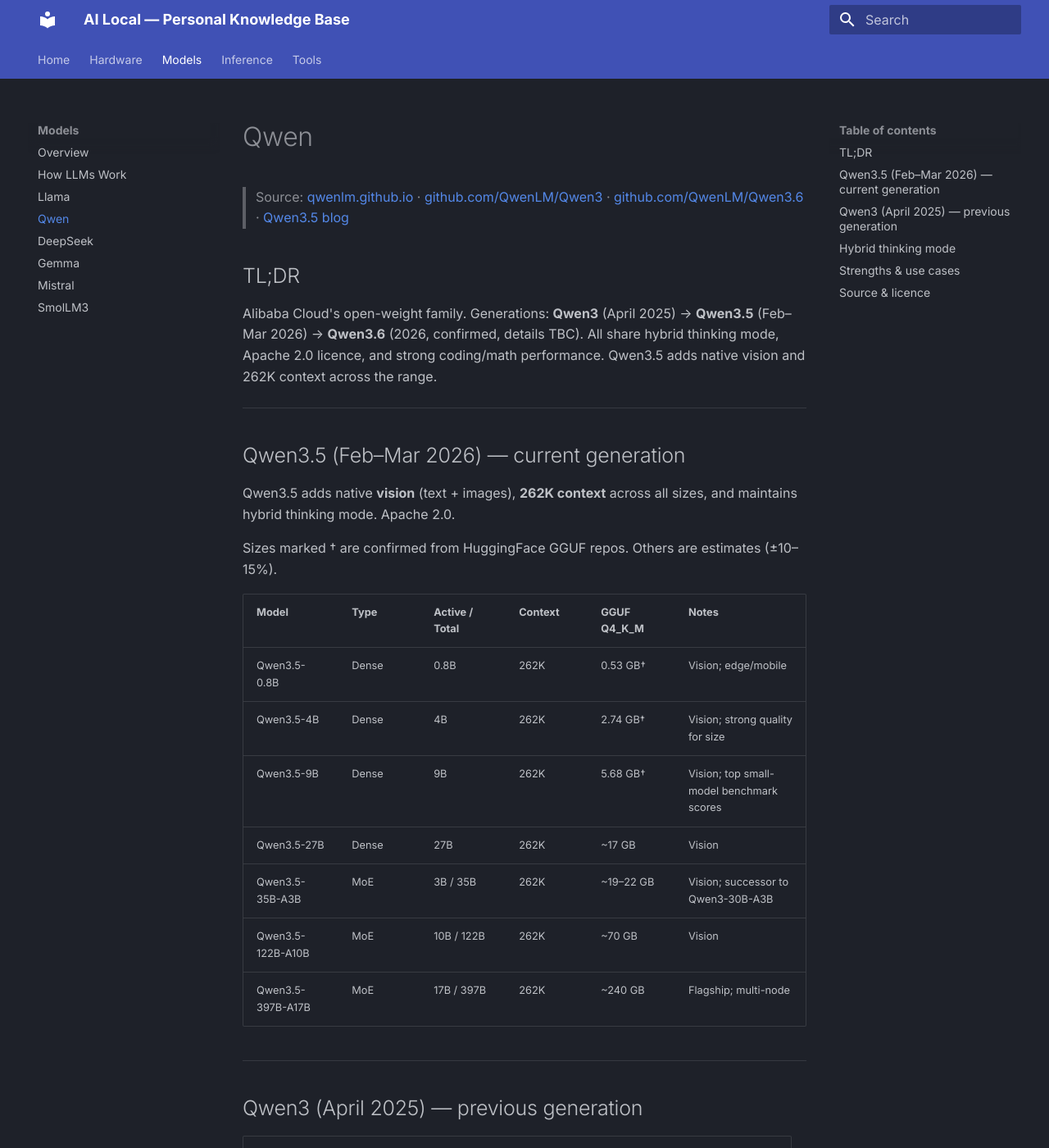
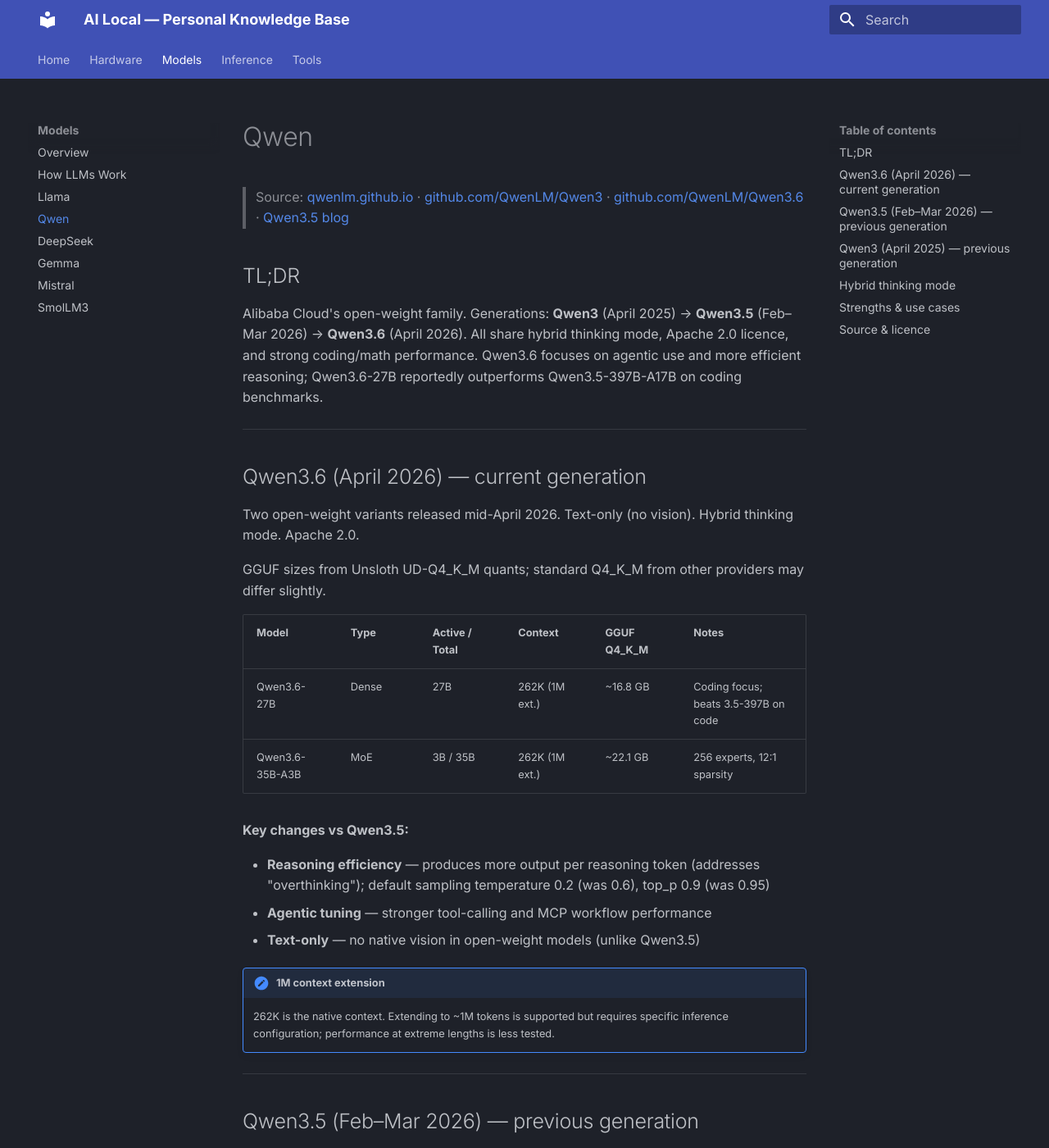
Before and after one commit to t-ballz/ai_local, an MkDocs documentation site: the page built from docs/models/qwen.md, in a window 1280 px wide and 1400 px high. Shown: the whole window at 82% size. Built offline with MkDocs 1.6.1 and Material for MkDocs 9.7.7, drawn with Linux system fonts in a browser that asks for light colours; some of the changed text lies outside the part shown.

Commit message:
wiki: update Qwen page with Qwen3.6 details (April 2026)
Add Qwen3.6-27B and Qwen3.6-35B-A3B as current generation with GGUF
sizes, context window, key differences vs 3.5 (reasoning efficiency,
agentic tuning, text-only). Remove TBC placeholder note. Update use
case recommendations.

Co-Authored-By: AI

```diff
--- a/docs/models/qwen.md
+++ b/docs/models/qwen.md
@@ -4,13 +4,35 @@
 
 ## TL;DR
 
-Alibaba Cloud's open-weight family. Generations: **Qwen3** (April 2025) → **Qwen3.5** (Feb–Mar 2026) → **Qwen3.6** (2026, confirmed, details TBC). All share hybrid thinking mode, Apache 2.0 licence, and strong coding/math performance. Qwen3.5 adds native vision and 262K context across the range.
+Alibaba Cloud's open-weight family. Generations: **Qwen3** (April 2025) → **Qwen3.5** (Feb–Mar 2026) → **Qwen3.6** (April 2026). All share hybrid thinking mode, Apache 2.0 licence, and strong coding/math performance. Qwen3.6 focuses on agentic use and more efficient reasoning; Qwen3.6-27B reportedly outperforms Qwen3.5-397B-A17B on coding benchmarks.
 
 ---
 
-## Qwen3.5 (Feb–Mar 2026) — current generation
+## Qwen3.6 (April 2026) — current generation
 
-Qwen3.5 adds native **vision** (text + images), **262K context** across all sizes, and maintains hybrid thinking mode. Apache 2.0.
+Two open-weight variants released mid-April 2026. Text-only (no vision). Hybrid thinking mode. Apache 2.0.
+
+GGUF sizes from Unsloth UD-Q4_K_M quants; standard Q4_K_M from other providers may differ slightly.
+
+| Model | Type | Active / Total | Context | GGUF Q4_K_M | Notes |
+|-------|------|---------------|---------|------------|-------|
+| Qwen3.6-27B | Dense | 27B | 262K (1M ext.) | ~16.8 GB | Coding focus; beats 3.5-397B on code |
+| Qwen3.6-35B-A3B | MoE | 3B / 35B | 262K (1M ext.) | ~22.1 GB | 256 experts, 12:1 sparsity |
+
+**Key changes vs Qwen3.5:**
+
+- **Reasoning efficiency** — produces more output per reasoning token (addresses "overthinking"); default sampling temperature 0.2 (was 0.6), top_p 0.9 (was 0.95)
+- **Agentic tuning** — stronger tool-calling and MCP workflow performance
+- **Text-only** — no native vision in open-weight models (unlike Qwen3.5)
+
+!!! note "1M context extension"
+    262K is the native context. Extending to ~1M tokens is supported but requires specific inference configuration; performance at extreme lengths is less tested.
+
+---
+
+## Qwen3.5 (Feb–Mar 2026) — previous generation
+
+Adds native **vision** (text + images), **262K context** across all sizes, and hybrid thinking mode. Apache 2.0.
 
 Sizes marked † are confirmed from HuggingFace GGUF repos. Others are estimates (±10–15%).
 
@@ -42,9 +64,6 @@
 !!! tip "MoE efficiency"
     Qwen3-30B-A3B runs at 3B active parameters but competes with the dense 32B on many tasks — at roughly the same disk footprint but much faster inference and lower VRAM use. Qwen3.5-35B-A3B is its direct successor.
 
-!!! note "Qwen3.6"
-    Qwen3.6 is confirmed to exist (GitHub repo at [github.com/QwenLM/Qwen3.6](https://github.com/QwenLM/Qwen3.6); at minimum a 35B-A3B variant). Full specs not yet documented here — verify before relying on any details.
-
 ---
 
 ## Hybrid thinking mode
@@ -65,10 +84,11 @@
 | Use case | Recommended |
 |----------|------------|
 | Edge / embedded | Qwen3-0.6B, 1.7B |
-| Budget GPU (8 GB VRAM) | Qwen3-4B, 8B |
-| Coding & math (mid tier) | Qwen3-14B, 30B-A3B |
-| High-quality local reasoning | Qwen3-32B |
-| Flagship (multi-GPU) | Qwen3-235B-A22B |
+| Budget GPU (8 GB VRAM) | Qwen3.5-4B, 9B (vision); Qwen3-4B, 8B |
+| Coding / agentic (single GPU) | Qwen3.6-27B |
+| Coding / agentic (MoE, lower VRAM) | Qwen3.6-35B-A3B |
+| Vision + reasoning (mid tier) | Qwen3.5-9B, 27B |
+| Flagship (multi-GPU) | Qwen3.5-397B-A17B |
 
 - **Coding & math**: among the strongest open-weight models at each size tier
 - **Multilingual**: 119 languages, trained on ~36T tokens
```
